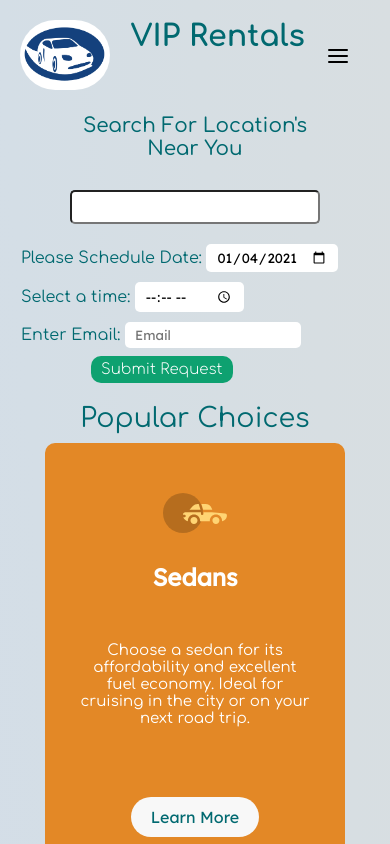
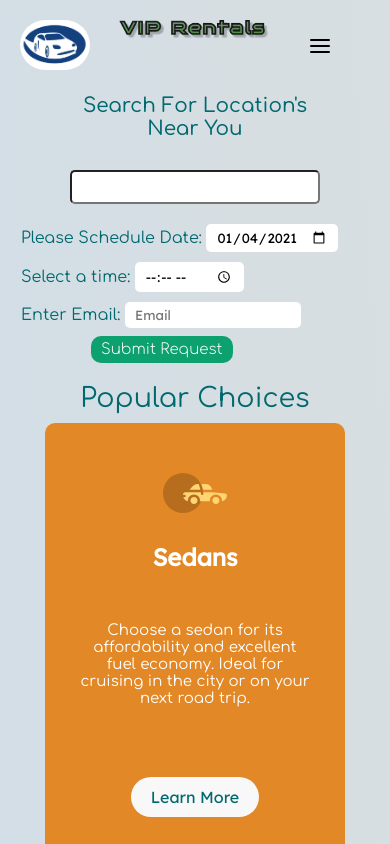
Before and after one commit to Vahe-Sevachyan/Car-Rental, a plain HTML site: page index.html in a window 390 px wide. Shown: the top 844 px of the page. Drawn offline with Linux system fonts and the light colour scheme.

Commit message:
Made updates to the header logo
Made updates to the header logo, added Svg logo instead of plain text.

```diff
--- a/3CardComponent.css
+++ b/3CardComponent.css
@@ -47,6 +47,11 @@ div .navBar{
     display: flex;
     justify-content: space-between;
     width: 350px;
+}
+.vipLogo{
+    margin: auto;
+    margin-left:260px;
+    max-width: 500px;
 }
 .hamburger{
     background-color: transparent;
@@ -199,34 +204,37 @@ div .navBar{
 }
 /* ********Hover Card Links******** */
 .threeCardLinkSedan:hover{
-   padding: 0px;
-}
-.learnMoreLinkSedan:hover{
     background-color: hsl(31, 77%, 52%);
     color: white;
     border: solid white 2px;
     border-radius: 50px;
     padding: 10px 20px;
+    cursor: pointer;
 }
  .threeCardLinkSuv:hover{
-    padding: 0px;
-}
-.learnMoreLinkSuv:hover{
      background-color: hsl(184, 100%, 22%);
      color: white;
      border: solid white 2px;
      border-radius: 50px;
      padding: 10px 20px;
+     cursor: pointer;
  }
  .threeCardLinkLuxury:hover{
-    padding: 0px;
-}
-.learnMoreLinkLuxury:hover{
      background-color: hsl(179, 100%, 13%);
      color: white;
      border: solid white 2px;
      border-radius: 50px;
      padding: 10px 20px;
+     cursor: pointer;
+ }
+ .threeCardLinkSedan:hover .learnMoreLinkSedan{
+    color: white;
+}
+.threeCardLinkSuv:hover .learnMoreLinkSuv{
+    color: white;
+}
+.threeCardLinkLuxury:hover .learnMoreLinkLuxury{
+    color: white;
 }
 /* ********Hover Card Links******** */
 a{
@@ -302,6 +310,7 @@ h3{
     margin-bottom: 5px;
 }
 .footerLinks{
+    max-width: 1800px;
     justify-content: center;
     display: grid;
     grid-template-columns: repeat(auto-fill, 300px);
@@ -333,7 +342,20 @@ h3{
 }
 /* ************FOOTER SECTION************* */
 /* ************NAV SECTION************* */
+@media only screen and (max-width: 1225px){
+    .vipLogo{
+    margin: auto;
+    margin-left:210px;
+    max-width: 300px;
+}
+
+}
 @media only screen and (max-width: 1050px){
+    .vipLogo{
+        margin: auto;
+        margin-left:50px;
+        max-width: 300px;
+    }
     .vipRentals{
         padding-left: 0px;
         font-size: 30px;
@@ -367,7 +389,25 @@ h3{
 }
 /* ************NAV SECTION************* */
 /* ************ 3 CARD COLUMN************* */
+@media only screen and (max-width: 900px){
+    .vipLogo{
+        margin: auto;
+        margin-left:50px;
+        max-width: 250px;
+}
+/* ************ 3 CARD COLUMN************* */
 @media only screen and (max-width: 600px){
+    .logo{
+        right:10px;
+        height: 50px;
+        width: 70px;
+        border-radius: 40px;
+    }
+    .vipLogo{
+        margin: auto;
+        margin-left:-10px;
+        max-width: 150px;
+    }
     .sedans{
         border-top-right-radius: 10px;
         border-bottom-left-radius: 0px;
@@ -376,10 +416,6 @@ h3{
         border-top-right-radius: 0px;
         border-bottom-left-radius: 10px;
     }
-}
-/* ************ 3 CARD COLUMN************* */
-@media only screen and (max-width: 600px){
-
     #locationSearch{
         margin-bottom: 20px;
     }
--- a/index.html
+++ b/index.html
@@ -15,7 +15,8 @@
 <body>
     <div class="navContainer">
       <div ><img class="logo" src="svg/carlogo.png" alt=""></div>
-        <h2 class="vipRentals">VIP Rentals</h2>
+      <div ><img class="vipLogo" src="svg/VIP-Rentals2.png" alt=""></div>
+        <!-- <h2 class="vipRentals">VIP Rentals</h2> -->
         <button class="hamburger" id="hamburger">
           <span><img src="svg/hamburgerMenu.svg" alt=""></span>
         </button>
```
Also changed, not shown: cars-images/car-dark.jpg (added), svg/VIP-Rentals.png (added), svg/VIP-Rentals2.png (added), 1 other file. Lines whose indentation alone changed are shown as unchanged.
